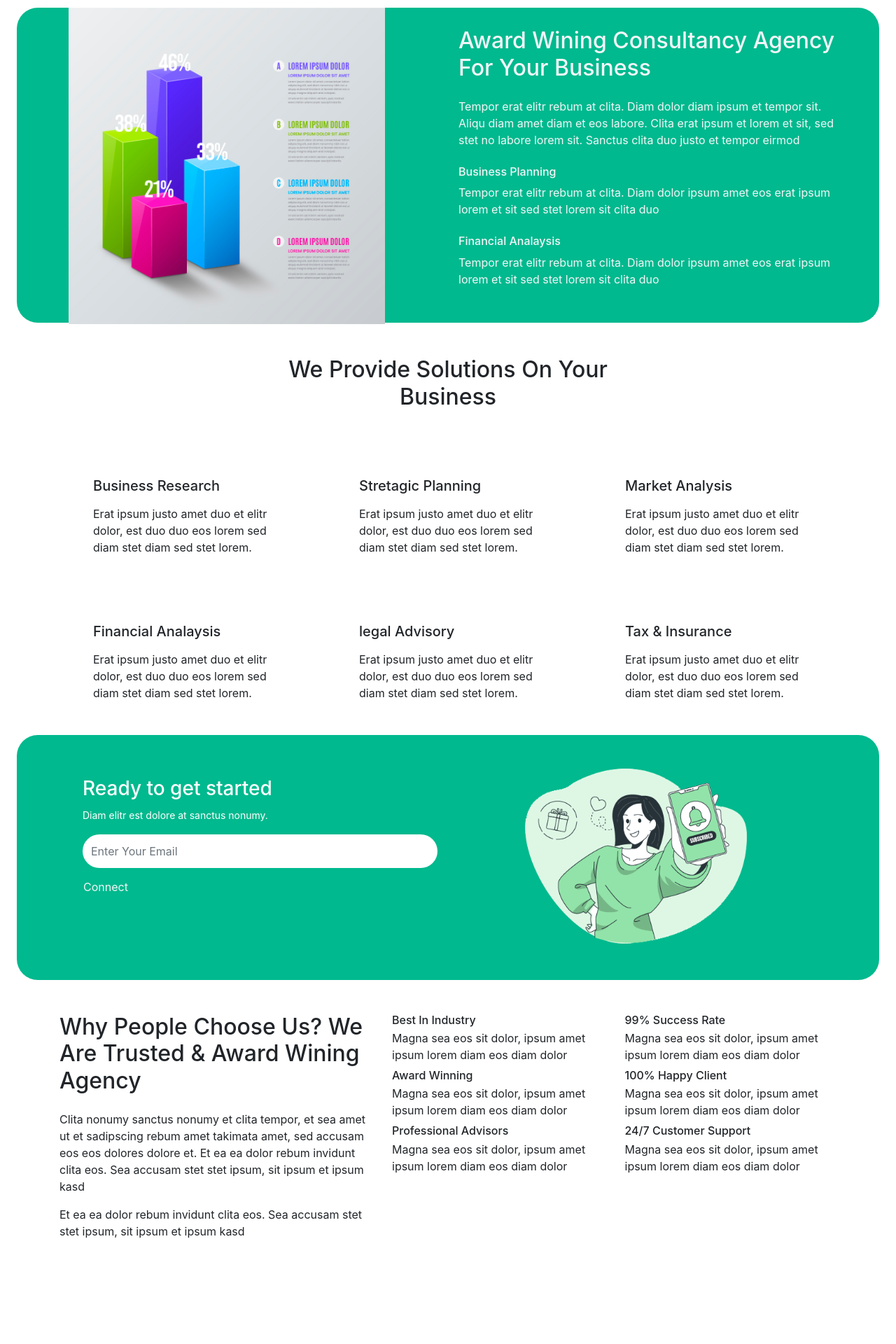
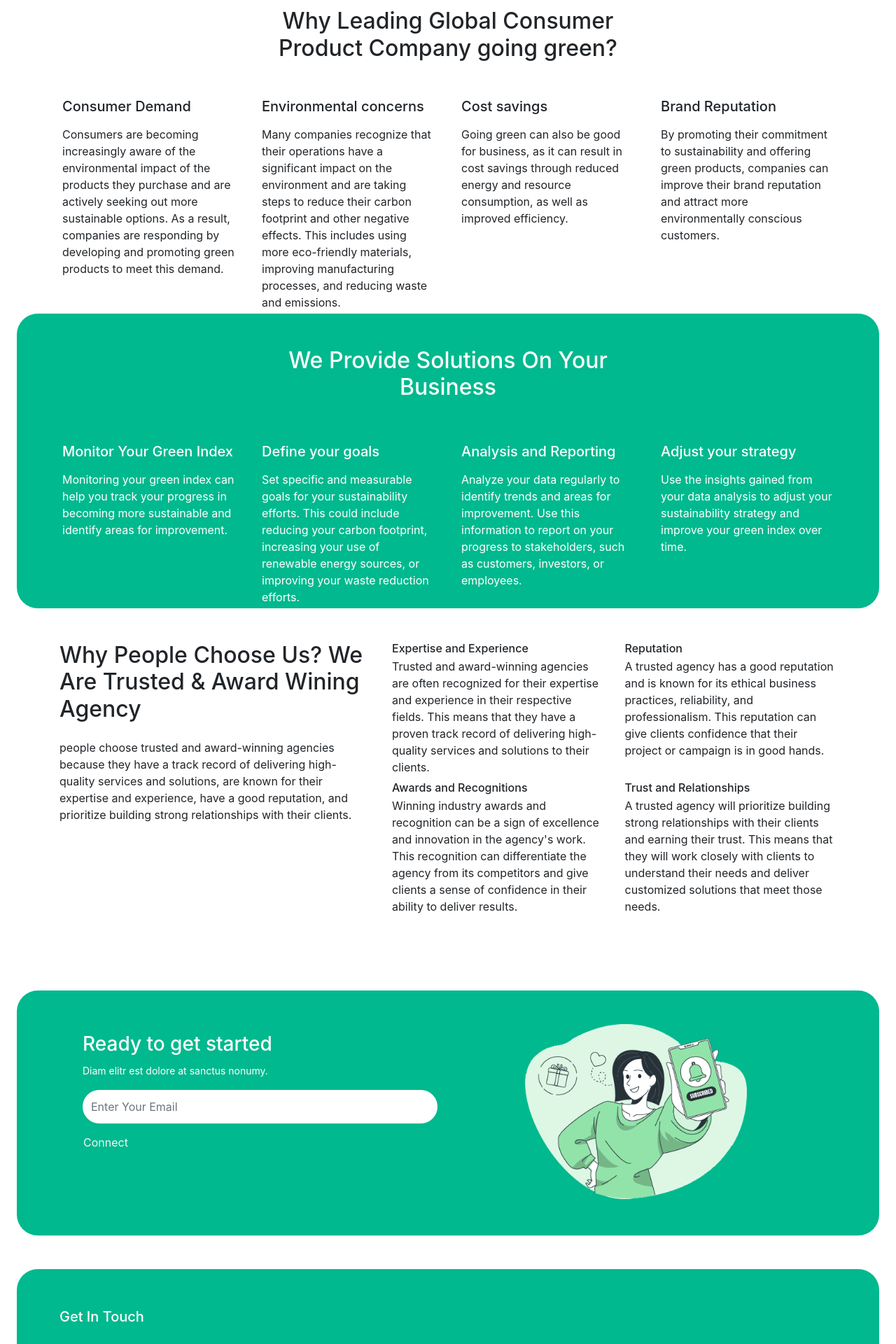
Before and after one commit to hackathone2023/evergreen-solutions, a React (Create React App) app: page / in a window 1280 px wide. Shown: the part 720-2640 px from the top of the page at 70% size. Built offline with nearby package versions, Linux system fonts and the light colour scheme.

Commit message:
added landing page text

```diff
--- a/src/pages/landing/Landing.js
+++ b/src/pages/landing/Landing.js
@@ -61,8 +61,11 @@ function Landing() {
                     <div className="row g-5 align-items-center mt-10">
                         <div className='col-lg-1' />
                         <div className="col-lg-5 text-center text-lg-start my-2">
-                            <h1 className="mb-4">We Help To Push Your Business To The Top Level</h1>
-                            <p className="pb-3">Tempor rebum no at dolore lorem clita rebum rebum ipsum rebum stet dolor sed justo kasd. Ut dolor sed magna dolor sea diam. Sit diam sit justo amet ipsum vero ipsum clita lorem</p>
+                            {/* <h1 className="mb-4">The </h1> */}
+                            <h1><span>The Earth is</span> what we have <span>in COMMON</span></h1>
+                            <p className="pb-3">The earth is our shared home, a precious and finite resource that sustains all life. It is up to us to protect and care for it, ensuring its health and longevity for future generations.
+
+We must recognize our interconnectedness with the natural world and the impact of our actions on the environment. By making conscious choices and taking meaningful steps towards sustainability, we can create a brighter and more equitable future for all.</p>
                         </div>
                         {/* <div className='col-lg-1' /> */}
                         <div className='col-lg-6'>
@@ -73,33 +76,91 @@ function Landing() {
             </div>
 
 
-            <div className="container-xxl" style={{ backgroundColor: green, maxWidth: '1232px', margin: 'auto', height: '450px', borderRadius: '30px', color: light, marginBottom: '48px' }}>
+            <div className="container-xxl py-6">
                 <div className="container">
-                    <div className="row g-5 d-flex align-items-center">
-                        <div className="col-lg-6 " style={{ padding: '0 0 0 28px' }}>
-                            <img width="83.33%" src={about} />
+                    <div className="mx-auto text-center " style={{ maxWidth: '600px' }}>
+                        <h2 className="mb-5">Why Leading Global Consumer Product Company going green?</h2>
                     </div>
-                        <div className="col-lg-6 my-3" >
-                            <h2 className="mb-4">Award Wining Consultancy Agency For Your Business</h2>
-                            <p className="mb-4">Tempor erat elitr rebum at clita. Diam dolor diam ipsum et tempor sit. Aliqu diam amet diam et eos labore. Clita erat ipsum et lorem et sit, sed stet no labore lorem sit. Sanctus clita duo justo et tempor eirmod</p>
-                            <div className="row g-3 mb-4">
-                                <div className="col-12 d-flex">
-                                    <div className="flex-shrink-0 btn-lg-square rounded-circle bg-primary">
-                                        <i className="text-white"></i>
-                                    </div>
-                                    <div className="ms-4 mb-4">
-                                        <h6>Business Planning</h6>
-                                        <span>Tempor erat elitr rebum at clita. Diam dolor ipsum amet eos erat ipsum lorem et sit sed stet lorem sit clita duo</span>
+                    <div className="row g-4">
+                        <div className="col-lg-3 col-md-6 " >
+                            <div className="service-item rounded h-100">
+                                <div className="p-1">
+                                <h5 className="mb-3">Consumer Demand</h5>
+
+                                    <span>Consumers are becoming increasingly aware of the environmental impact of the products they purchase and are actively seeking out more sustainable options. As a result, companies are responding by developing and promoting green products to meet this demand.
+</span>
                                 </div>
                             </div>
-                                <div className="col-12 d-flex">
-                                    <div className="flex-shrink-0 btn-lg-square rounded-circle bg-primary">
-                                        <i className="text-white"></i>
                         </div>
-                                    <div className="ms-4">
-                                        <h6>Financial Analaysis</h6>
-                                        <span>Tempor erat elitr rebum at clita. Diam dolor ipsum amet eos erat ipsum lorem et sit sed stet lorem sit clita duo</span>
+                        <div className="col-lg-3 col-md-6 " >
+                            <div className="service-item rounded h-100">
+                                <div className="p-1">
+                                    <h5 className="mb-3">Environmental concerns</h5>
+                                    <span>Many companies recognize that their operations have a significant impact on the environment and are taking steps to reduce their carbon footprint and other negative effects. This includes using more eco-friendly materials, improving manufacturing processes, and reducing waste and emissions.
+</span>
                                 </div>
+                            </div>
+                        </div>
+                        <div className="col-lg-3 col-md-6 " >
+                            <div className="service-item rounded h-100">
+                                <div className="p-1">
+                                    <h5 className="mb-3">Cost savings</h5>
+                                    <span>Going green can also be good for business, as it can result in cost savings through reduced energy and resource consumption, as well as improved efficiency.
+</span>
+                                </div>
+                            </div>
+                        </div>
+                        <div className="col-lg-3 col-md-6 " >
+                            <div className="service-item rounded h-100">
+                                <div className="p-1">
+                                    <h5 className="mb-3">Brand Reputation</h5>
+                                    <span>By promoting their commitment to sustainability and offering green products, companies can improve their brand reputation and attract more environmentally conscious customers.
+</span>
+                                </div>
+                            </div>
+                        </div>
+                    </div>
+                </div>
+            </div>
+
+            <div className="container-xxl py-6"  style={{ backgroundColor: green, color: 'white',borderRadius: '30px'}}>
+                <div className="container">
+                    <div className="mx-auto text-center " style={{ maxWidth: '600px' }}>
+                        <h2 className="py-5">We Provide Solutions On Your Business</h2>
+                    </div>
+                    <div className="row g-4">
+                        <div className="col-lg-3 col-md-6 " >
+                            <div className="service-item rounded h-100">
+                                <div className="p-1">
+                                    <h5 className="mb-3">Monitor Your Green Index</h5>
+                                    <span>Monitoring your green index can help you track your progress in becoming more sustainable and identify areas for improvement.</span>
+                                </div>
+                            </div>
+                        </div>
+                        <div className="col-lg-3 col-md-6 " >
+                            <div className="service-item rounded h-100">
+                                <div className="p-1">
+                                    <h5 className="mb-3">Define your goals</h5>
+                                    <span>Set specific and measurable goals for your sustainability efforts. This could include reducing your carbon footprint, increasing your use of renewable energy sources, or improving your waste reduction efforts.
+</span>
+                                </div>
+                            </div>
+                        </div>
+                        <div className="col-lg-3 col-md-6 " >
+                            <div className="service-item rounded h-100">
+                                <div className="p-1">
+                                    <h5 className="mb-3">Analysis and Reporting</h5>
+                                    <span>Analyze your data regularly to identify trends and areas for improvement. Use this information to report on your progress to stakeholders, such as customers, investors, or employees.
+</span>
+                                </div>
+                            </div>
+                        </div>
+                        <div className="col-lg-3 col-md-6 " >
+                            <div className="service-item rounded h-100">
+                                <div className="p-1">
+                                    <h5 className="mb-3">Adjust your strategy</h5>
+                                    <span>Use the insights gained from your data analysis to adjust your sustainability strategy and improve your green index over time.
+</span>
                                 </div>
                             </div>
                         </div>
@@ -109,57 +170,46 @@ function Landing() {
 
 
 
-            <div className="container-xxl py-6">
+
+
+
+            <div className="container-xxl py-6" style={{ maxWidth: '1232px', margin: '3rem 0', height: '450px', borderRadius: '30px', marginBottom: '48px' }}>
                 <div className="container">
-                    <div className="mx-auto text-center " style={{ maxWidth: '600px' }}>
-                        <h2 className="mb-5">We Provide Solutions On Your Business</h2>
+                    <div className="row g-5">
+                        <div className="col-lg-5 " >
+                            <h2 className="mb-4">Why People Choose Us? We Are Trusted & Award Wining Agency</h2>
+                            <p>people choose trusted and award-winning agencies because they have a track record of delivering high-quality services and solutions, are known for their expertise and experience, have a good reputation, and prioritize building strong relationships with their clients.
+</p>
                               </div>
-                    <div className="row g-4">
-                        <div className="col-lg-4 col-md-6 " >
-                            <div className="service-item rounded h-100">
-                                <div className="p-5">
-                                    <h5 className="mb-3">Business Research</h5>
-                                    <span>Erat ipsum justo amet duo et elitr dolor, est duo duo eos lorem sed diam stet diam sed stet lorem.</span>
+                        <div className="col-lg-7">
+                            <div className="row g-5">
+                                <div className="col-sm-6 mb-2">
+                                    <div className="d-flex align-items-center mb-1">
+                                        <h6 className="mb-0">Expertise and Experience</h6>
                                     </div>
+                                    <span>Trusted and award-winning agencies are often recognized for their expertise and experience in their respective fields. This means that they have a proven track record of delivering high-quality services and solutions to their clients.
+</span>
                                 </div>
+                                <div className="col-sm-6 mb-2">
+                                    <div className="d-flex align-items-center mb-1">
+                                        <h6 className="mb-0">Reputation</h6>
                                     </div>
-                        <div className="col-lg-4 col-md-6 " >
-                            <div className="service-item rounded h-100">
-                                <div className="p-5">
-                                    <h5 className="mb-3">Stretagic Planning</h5>
-                                    <span>Erat ipsum justo amet duo et elitr dolor, est duo duo eos lorem sed diam stet diam sed stet lorem.</span>
+                                    <span>A trusted agency has a good reputation and is known for its ethical business practices, reliability, and professionalism. This reputation can give clients confidence that their project or campaign is in good hands.
+</span>
                                 </div>
+                                <div className="col-sm-6 mb-2">
+                                    <div className="d-flex align-items-center mb-1">
+                                        <h6 className="mb-0">Awards and Recognitions</h6>
                                     </div>
+                                    <span> Winning industry awards and recognition can be a sign of excellence and innovation in the agency's work. This recognition can differentiate the agency from its competitors and give clients a sense of confidence in their ability to deliver results.
+</span>
                                 </div>
-                        <div className="col-lg-4 col-md-6 " >
-                            <div className="service-item rounded h-100">
-                                <div className="p-5">
-                                    <h5 className="mb-3">Market Analysis</h5>
-                                    <span>Erat ipsum justo amet duo et elitr dolor, est duo duo eos lorem sed diam stet diam sed stet lorem.</span>
+                                <div className="col-sm-6 mb-2">
+                                    <div className="d-flex align-items-center mb-1">
+                                        <h6 className="mb-0">Trust and Relationships</h6>
                                     </div>
-                            </div>
-                        </div>
-                        <div className="col-lg-4 col-md-6 " >
-                            <div className="service-item rounded h-100">
-                                <div className="p-5">
-                                    <h5 className="mb-3">Financial Analaysis</h5>
-                                    <span>Erat ipsum justo amet duo et elitr dolor, est duo duo eos lorem sed diam stet diam sed stet lorem.</span>
-                                </div>
-                            </div>
-                        </div>
-                        <div className="col-lg-4 col-md-6 " >
-                            <div className="service-item rounded h-100">
-                                <div className="p-5">
-                                    <h5 className="mb-3">legal Advisory</h5>
-                                    <span>Erat ipsum justo amet duo et elitr dolor, est duo duo eos lorem sed diam stet diam sed stet lorem.</span>
-                                </div>
-                            </div>
-                        </div>
-                        <div className="col-lg-4 col-md-6 " >
-                            <div className="service-item rounded h-100">
-                                <div className="p-5">
-                                    <h5 className="mb-3">Tax & Insurance</h5>
-                                    <span>Erat ipsum justo amet duo et elitr dolor, est duo duo eos lorem sed diam stet diam sed stet lorem.</span>
+                                    <span>A trusted agency will prioritize building strong relationships with their clients and earning their trust. This means that they will work closely with clients to understand their needs and deliver customized solutions that meet those needs.
+</span>
                                 </div>
                             </div>
                         </div>
@@ -187,61 +237,8 @@ function Landing() {
             </div>
 
 
-            <div className="container-xxl py-6" style={{ maxWidth: '1232px', margin: 'auto', height: '450px', borderRadius: '30px', marginBottom: '48px' }}>
-                <div className="container">
-                    <div className="row g-5">
-                        <div className="col-lg-5 " >
-                            <h2 className="mb-4">Why People Choose Us? We Are Trusted & Award Wining Agency</h2>
-                            <p>Clita nonumy sanctus nonumy et clita tempor, et sea amet ut et sadipscing rebum amet takimata amet, sed accusam eos eos dolores dolore et. Et ea ea dolor rebum invidunt clita eos. Sea accusam stet stet ipsum, sit ipsum et ipsum kasd</p>
-                            <p>Et ea ea dolor rebum invidunt clita eos. Sea accusam stet stet ipsum, sit ipsum et ipsum kasd</p>
-                        </div>
-                        <div className="col-lg-7">
-                            <div className="row g-5">
-                                <div className="col-sm-6 mb-2">
-                                    <div className="d-flex align-items-center mb-1">
-                                        <h6 className="mb-0">Best In Industry</h6>
-                                    </div>
-                                    <span>Magna sea eos sit dolor, ipsum amet ipsum lorem diam eos diam dolor</span>
-                                </div>
-                                <div className="col-sm-6 mb-2">
-                                    <div className="d-flex align-items-center mb-1">
-                                        <h6 className="mb-0">99% Success Rate</h6>
-                                    </div>
-                                    <span>Magna sea eos sit dolor, ipsum amet ipsum lorem diam eos diam dolor</span>
-                                </div>
-                                <div className="col-sm-6 mb-2">
-                                    <div className="d-flex align-items-center mb-1">
-                                        <h6 className="mb-0">Award Winning</h6>
-                                    </div>
-                                    <span>Magna sea eos sit dolor, ipsum amet ipsum lorem diam eos diam dolor</span>
-                                </div>
-                                <div className="col-sm-6 mb-2">
-                                    <div className="d-flex align-items-center mb-1">
-                                        <h6 className="mb-0">100% Happy Client</h6>
-                                    </div>
-                                    <span>Magna sea eos sit dolor, ipsum amet ipsum lorem diam eos diam dolor</span>
-                                </div>
-                                <div className="col-sm-6 mb-2">
-                                    <div className="d-flex align-items-center mb-1">
-                                        <h6 className="mb-0">Professional Advisors</h6>
-                                    </div>
-                                    <span>Magna sea eos sit dolor, ipsum amet ipsum lorem diam eos diam dolor</span>
-                                </div>
-                                <div className="col-sm-6 mb-2">
-                                    <div className="d-flex align-items-center mb-1">
-                                        <h6 className="mb-0">24/7 Customer Support</h6>
-                                    </div>
-                                    <span>Magna sea eos sit dolor, ipsum amet ipsum lorem diam eos diam dolor</span>
-                                </div>
-                            </div>
-                        </div>
-                    </div>
-                </div>
-            </div>
 
-
-
-            <div className="container-fluid text-light footer pt-2 fadeIn" style={{ maxWidth: '1232px', margin: 'auto', borderRadius: '30px', marginTop: '2rem', backgroundColor: dark, borderRadius: '30px 30px 0 0' }}>
+            <div className="container-fluid text-light footer pt-2 fadeIn" style={{ maxWidth: '1232px', margin: 'auto', borderRadius: '30px', marginTop: '2rem', backgroundColor: green, borderRadius: '30px 30px 0 0' }}>
                 <div className="container py-5">
                     <div className="row g-5">
                         <div className="col-md-6 col-lg-3">
```
Lines whose indentation alone changed are shown as unchanged.
